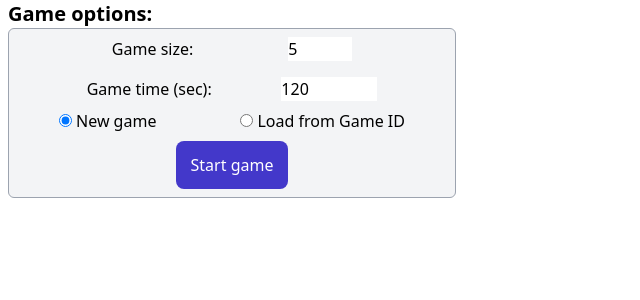
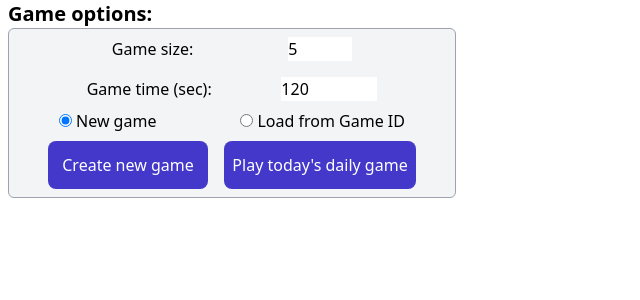
Before and after one commit to msarkisian/wordtwist, a React (Vite) app in the folder client/: page / in a window 1280 px wide. Shown: the top 300 px of the page, without its empty margins (0-640 px from the left). Built offline with nearby package versions, Linux system fonts and the light colour scheme.

Commit message:
add daily game frontend option

```diff
--- a/client/src/components/gameboard/GameBoard.tsx
+++ b/client/src/components/gameboard/GameBoard.tsx
@@ -86,9 +86,10 @@ export const GameBoard: React.FC<GameBoardProps> = ({}) => {
     setLetterPath([]);
   };
 
-  const startGame = async (id: string | null) => {
+  const startGame = async (daily: boolean, id: string | null) => {
     let url: string;
-    if (id) url = `/game/id/${id}`;
+    if (daily) url = 'game/daily';
+    else if (id) url = `/game/id/${id}`;
     else url = `/game/${size}`;
     const res = await fetch(url);
     if (res.status !== 200) {
--- a/client/src/components/gameboard/GameOptions.tsx
+++ b/client/src/components/gameboard/GameOptions.tsx
@@ -6,7 +6,7 @@ interface GameOptionsProps {
   setLastTime: (time: number) => void;
   size: number;
   setSize: (size: number) => void;
-  startGame: (id: null | string) => void;
+  startGame: (daily: boolean, id: null | string) => void;
   error: string | null;
 }
 
@@ -101,12 +101,28 @@ export const GameOptions: React.FC<GameOptionsProps> = ({
         )}
         <div className="flex justify-center">
           <input
-            className="w-28 h-12 mt-2 mb-2 bg-indigo-700 text-white rounded-lg cursor-pointer hover:bg-indigo-500 active:bg-indigo-400 disabled:bg-indigo-300 disabled:cursor-default"
+            className="w-40 h-12 m-2 bg-indigo-700 text-white rounded-lg cursor-pointer hover:bg-indigo-500 active:bg-indigo-400 disabled:bg-indigo-300 disabled:cursor-default"
             type={'submit'}
-            value="Start game"
+            value="Create new game"
             onClick={(e) => {
               e.preventDefault();
-              startGame(gameId);
+              startGame(false, gameId);
+            }}
+            disabled={
+              size < 3 ||
+              size > 7 ||
+              remainingTime < 10 ||
+              remainingTime > 600 ||
+              (loadingGameFromId && !gameId)
+            }
+          />
+          <input
+            className="w-48 h-12 m-2 bg-indigo-700 text-white rounded-lg cursor-pointer hover:bg-indigo-500 active:bg-indigo-400 disabled:bg-indigo-300 disabled:cursor-default"
+            type={'submit'}
+            value="Play today's daily game"
+            onClick={(e) => {
+              e.preventDefault();
+              startGame(true, null);
             }}
             disabled={
               size < 3 ||
```
